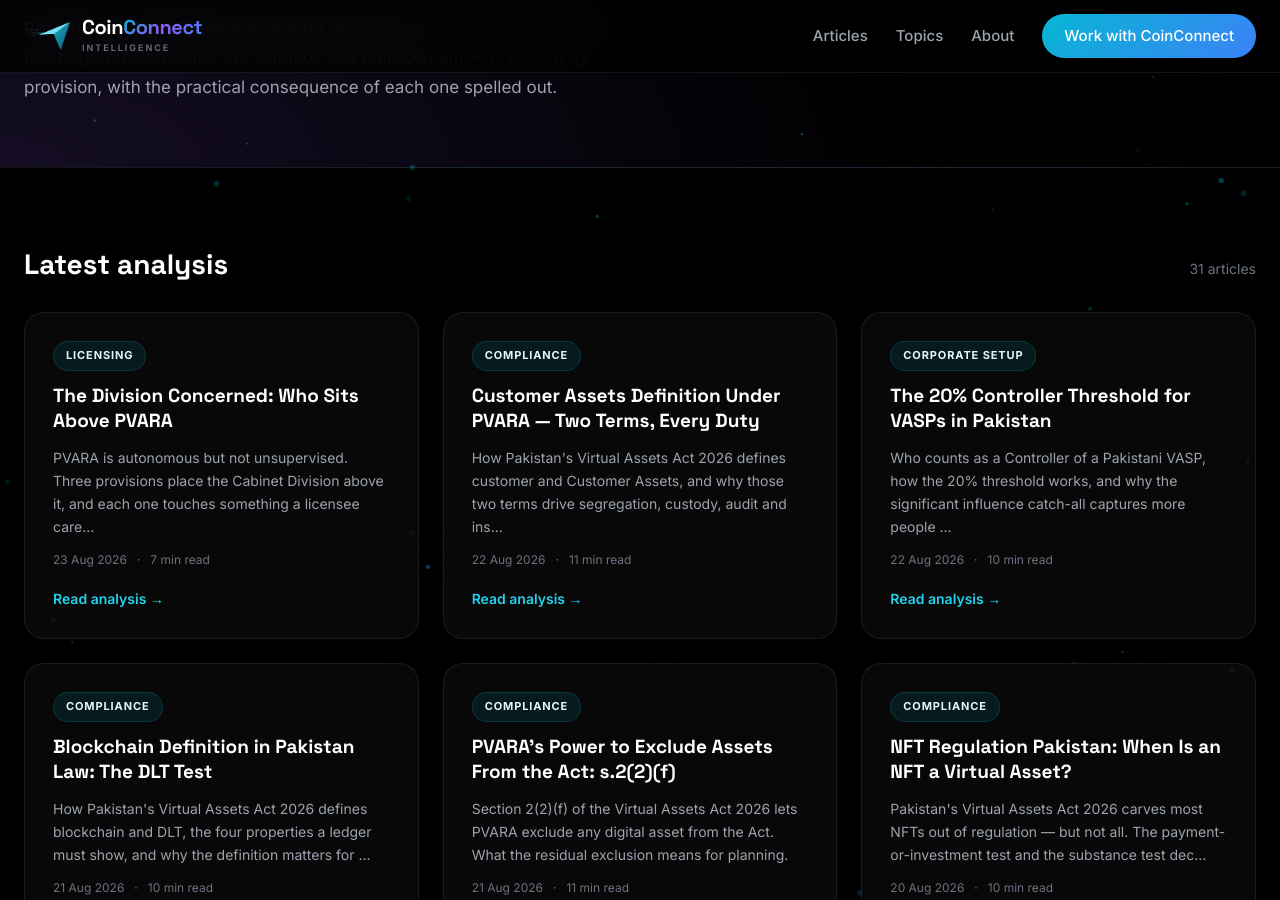
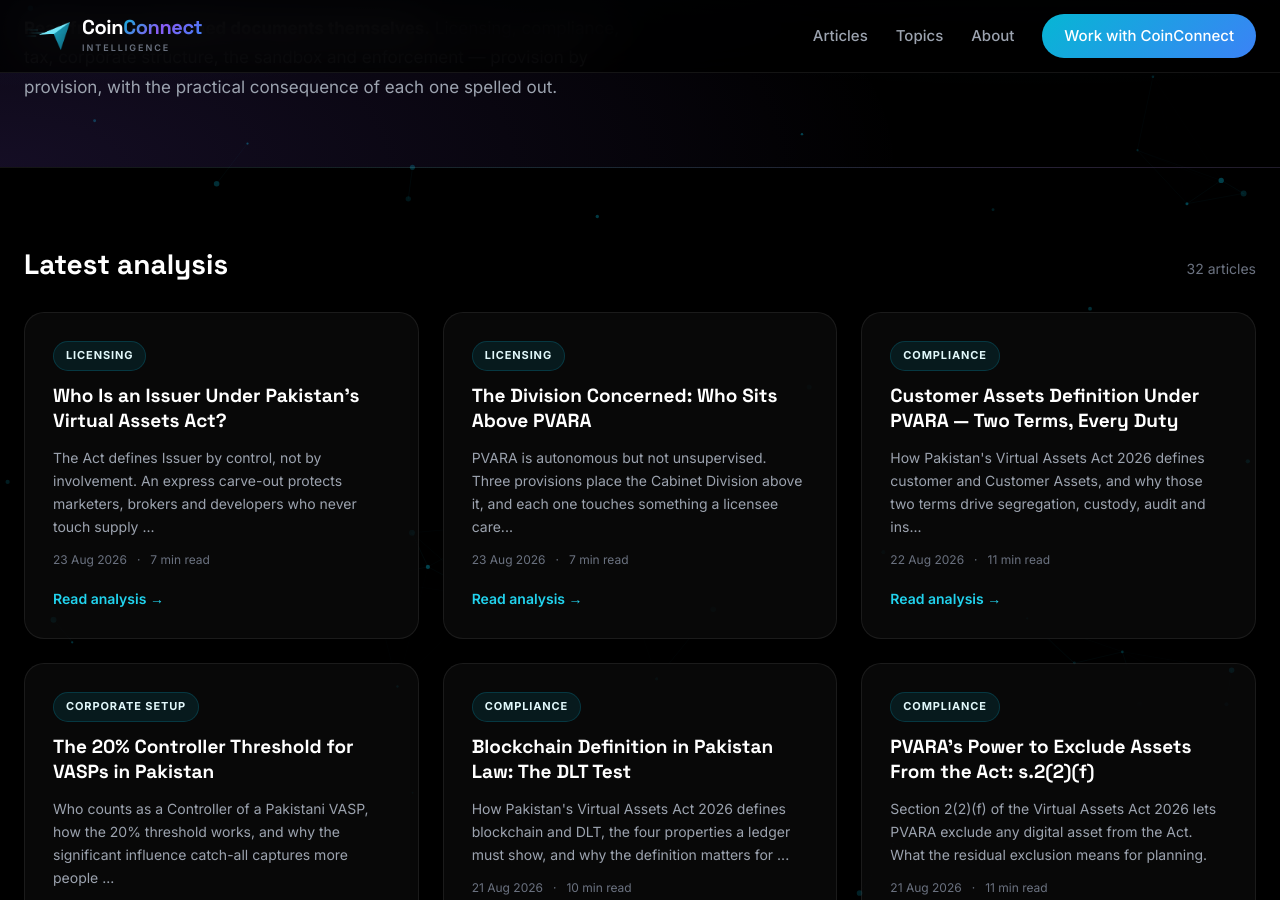
Before and after one commit to coinconnect-pk/coinconnect-pk.github.io, a Jekyll site: the page built from index.html, in a window 1280 px wide and 900 px high, scrolled down 447 px. Built offline with Jekyll 4.4.1, drawn with Linux system fonts in a browser that asks for light colours.

Commit message:
Publish article for 2026-08-23

```diff
--- a/_data/linkmap.yml
+++ b/_data/linkmap.yml
@@ -331,3 +331,6 @@ blog:
   - url: "https://blog.coinconnect.site/the-division-concerned-who-sits-above-pvara/"
     title: "The Division Concerned: Who Sits Above PVARA"
     topics: [division, concerned, sits, above, pvara, licensing]
+  - url: "https://blog.coinconnect.site/who-is-an-issuer-under-pakistans-virtual-assets-act/"
+    title: "Who Is an Issuer Under Pakistan's Virtual Assets Act?"
+    topics: [issuer, under, virtual, assets, act, licensing]
--- a/_data/published-log.csv
+++ b/_data/published-log.csv
@@ -30,3 +30,4 @@ date,source,title,words
 2026-08-22,queue,"The 20% Controller Threshold for VASPs in Pakistan",2173
 2026-08-22,queue,"Customer Assets Definition Under PVARA — Two Terms, Every Duty",2246
 2026-08-23,queue,"The Division Concerned: Who Sits Above PVARA",1402
+2026-08-23,queue,"Who Is an Issuer Under Pakistan's Virtual Assets Act?",1397
--- a/_queue/032-who-is-an-issuer-under-pakistans-virtual-assets-act.md
+++ b/_posts/2026-08-23-who-is-an-issuer-under-pakistans-virtual-assets-act.md
@@ -1,7 +1,7 @@
 ---
 layout: post
 title: "Who Is an Issuer Under Pakistan's Virtual Assets Act?"
-date: 2026-01-01 09:00:00 +0500
+date: 2026-08-23 18:59:18 +0500
 categories: [Licensing]
 author: "Malik Abbas"
 description: "The Act defines Issuer by control, not by involvement. An express carve-out protects marketers, brokers and developers who never touch supply or reserves."
```
Also changed, not shown: other parts of _posts/2026-08-23-who-is-an-issuer-under-pakistans-virtual-assets-act.md (+0 -6 lines).
